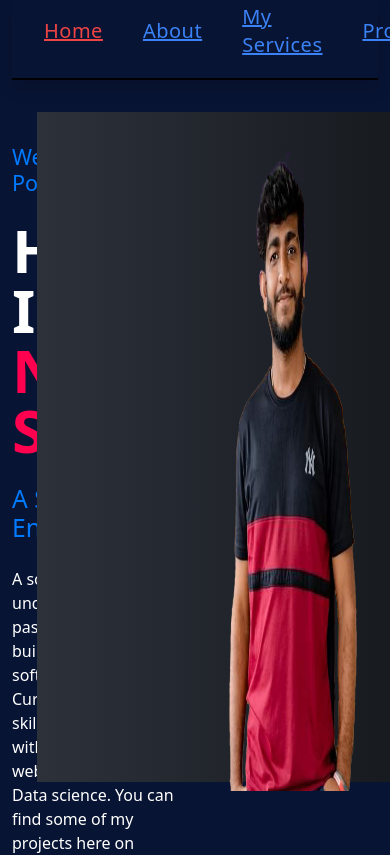
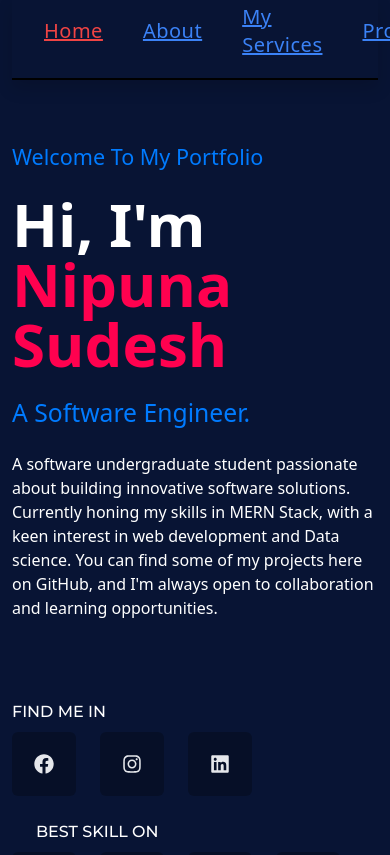
Before and after one commit to NipunaSudesh/react-portfolio, a React (Create React App) app: page / in a window 390 px wide. Shown: the top 855 px of the page. Built offline with nearby package versions, Linux system fonts and the light colour scheme.

Commit message:
updated media queries in home components

```diff
--- a/src/App.js
+++ b/src/App.js
@@ -10,7 +10,7 @@ import Footer from "./Components/Footer";
 function App() {
   return (
     <div className="w-full h-auto bg-bodyColor text-lightText">
-      <div className="container max-w-screen-2xl mx-auto px-16">
+      <div className="container max-w-screen-xl mx-auto">
         <NavBar/>
         <Home/>
         <AboutUs />
--- a/src/Components/Home.js
+++ b/src/Components/Home.js
@@ -5,8 +5,8 @@ import { profile} from '../assets/index';
 
 export default function Home() {
   return (
-  <section id="Home" className='w-full pt-10 b-20 h-[800px] pb-24 flex border-b-[2px] border-b-black'>
-    <div className='w-1/2 flex flex-col gap-16'>
+  <section id="Home" className='w-full flex-col lgl:flex-row xl:gap-0 lgl:gap-4 pt-10 b-20 pb-24 flex border-b-[2px] border-b-black'>
+    <div className='w-full lgl:w-1/2 flex flex-col gap-16'>
         <div className='flex flex-col gap-3'>
             <h4 className=' font-normal mt-4'>Welcome To My Portfolio</h4>
             <h1 className='text-6xl font-bold text-white'>Hi, I'm <br/>
@@ -15,7 +15,7 @@ export default function Home() {
             <h2>A Software Engineer.</h2>
             <p className='text-white'>A software undergraduate student passionate about building innovative software solutions. Currently honing my skills in MERN Stack, with a keen interest in web development and Data science. You can find some of my projects here on GitHub, and I'm always open to collaboration and learning opportunities. </p>
         </div >
-        <div className='flex justify-between'>
+        <div className='flex justify-between flex-col xl:flex-row gap-6 lgl:gap-0'>
         <div>
         <h2 className='text-white text-base uppercase font-titleFont mb-2'>Find Me In</h2>
         <div className='flex gap-4'>
@@ -51,13 +51,13 @@ export default function Home() {
     </div>
 
 
-    <div className='w-1/2 flex justify-center items-center relative'>
+    <div className='w-full lgl:w-1/2 flex justify-center items-center relative '>
         <img src={profile}
         alt='myphoto'
-        className='w-[500px] h-[680px] z-10'/>
+        className='w-[300px] h-[400px] lgl:w-[500px] lgl:h-[680px] z-10' />
 
-        <div className='absolute bottom-0 w-[500px] h-[670px] bg-gradient-to-r from-[#2d313a] to-[#0e1114]
-        shadow-shadowOne flex justify-center items-center'></div>
+        <div className='absolute bottom-0 w-[300px] h-[380px] lgl:w-[500px] lgl:h-[680px] bg-gradient-to-r from-[#2d313a] to-[#0e1114]
+        shadow-shadowOne flex justify-center items-center rounded-[8%]'></div>
     </div>
 
   </section>
--- a/tailwind.config.js
+++ b/tailwind.config.js
@@ -5,6 +5,17 @@ module.exports = {
   ],
   theme: {
     extend: {
+      screens:{
+        xs:"320px",
+        sm:"375px",
+        sml:"500px",
+        md:"667px",
+        mdl:"768px",
+        lg:"960px",
+        lgl:"1024px",
+        xl:"1280px"
+      },
+
       fontFamily:{
         bodyFont: ["Poppins", "sans-serif"],
          titleFont: ["Montserrat", "sans-serif"],
```
